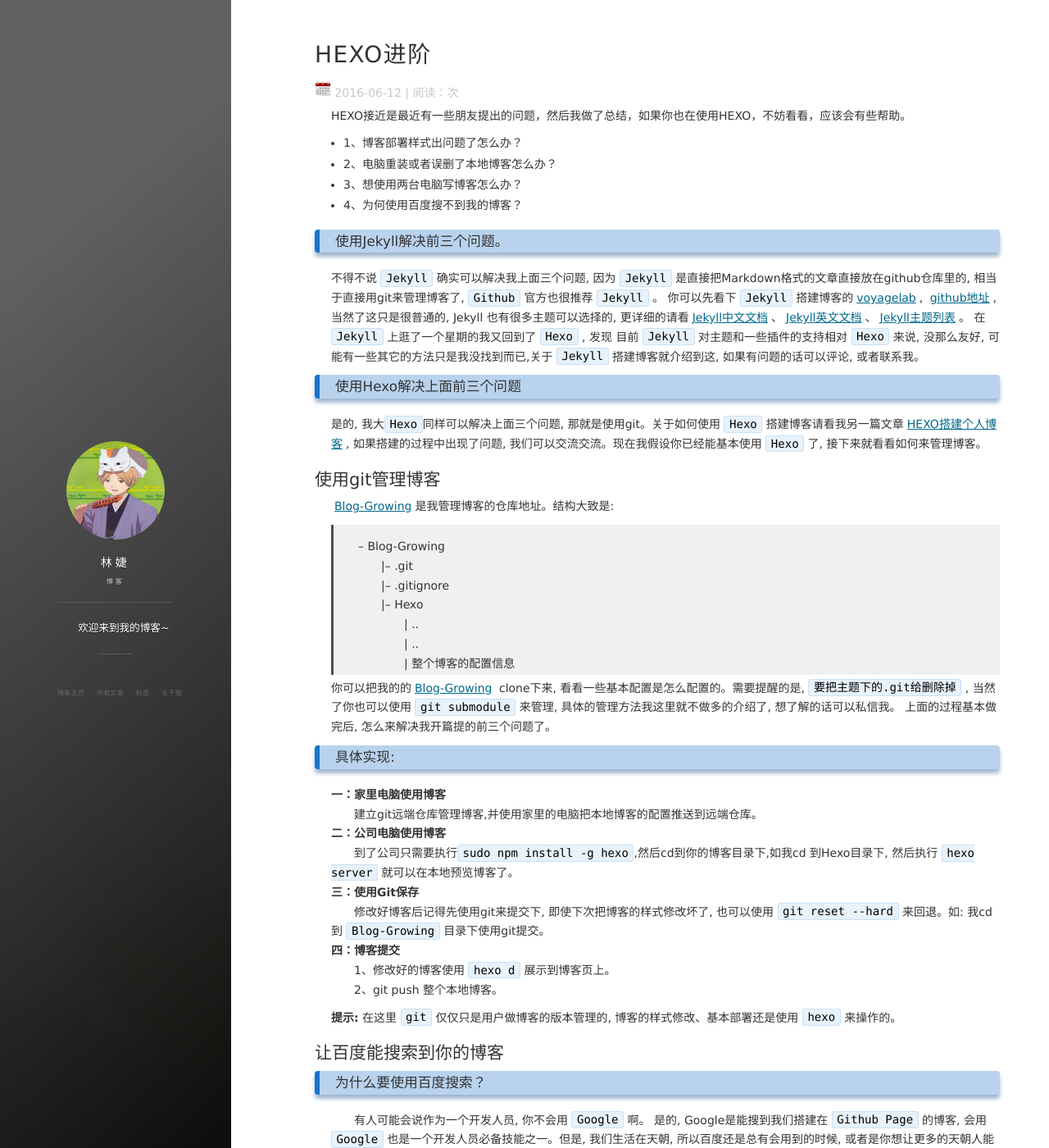
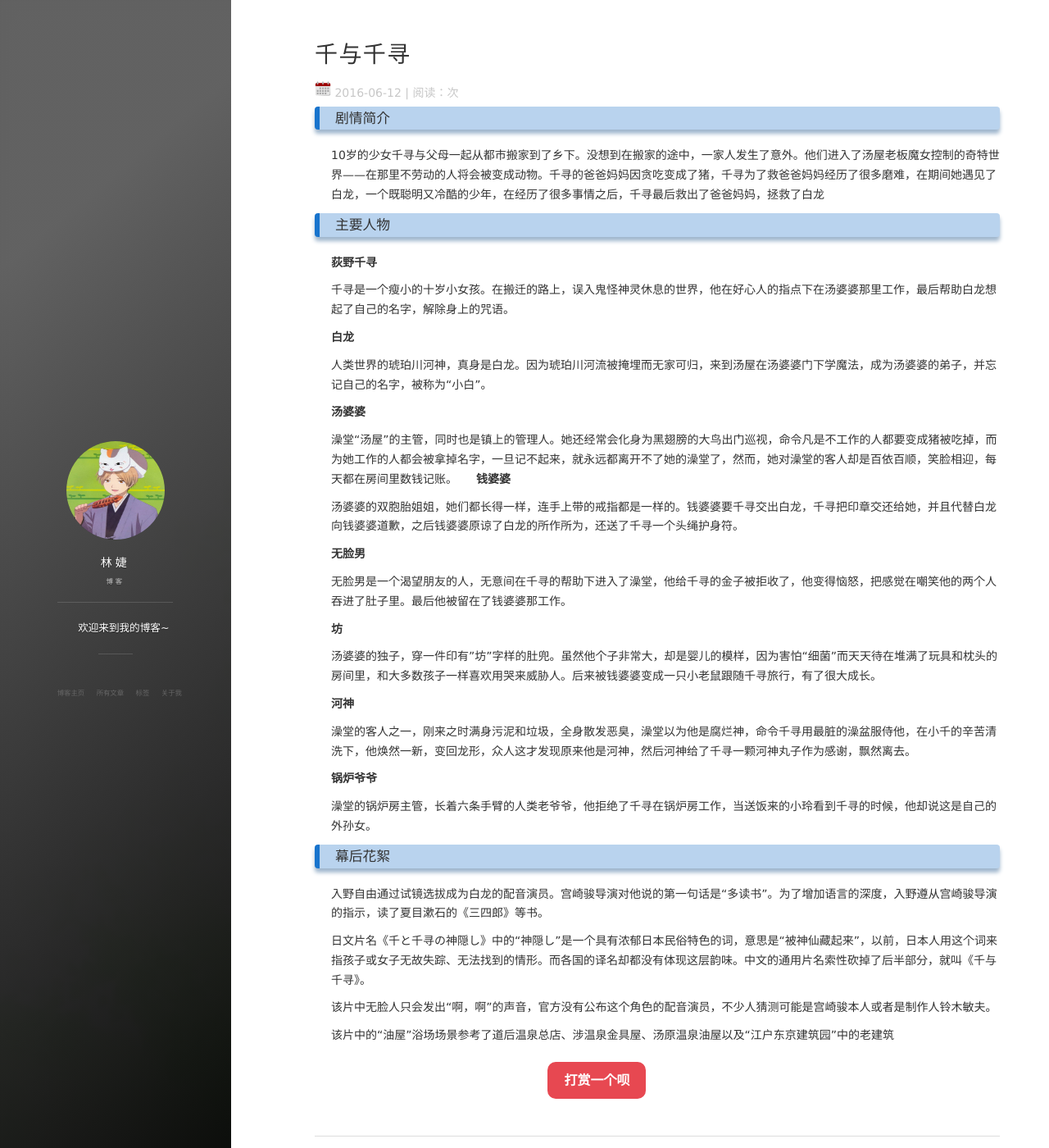
Before and after one commit to ywhlqm/L55J.github.io, a Jekyll site: the page built from _posts/2016-06-12-HEXO_Advanced.md, in a window 1280 px wide and 1400 px high. Shown: the whole window at 82% size. Built offline with Jekyll 4.4.1, drawn with Linux system fonts in a browser that asks for light colours; nearby versions of some CDN libraries; comment, search, counter and statistics services are not loaded; some of the changed text lies outside the part shown.

Commit message:
Update 2016-06-12-HEXO_Advanced.md

```diff
--- a/_posts/2016-06-12-HEXO_Advanced.md
+++ b/_posts/2016-06-12-HEXO_Advanced.md
@@ -1,81 +1,54 @@
 ---
 layout: post
-title: HEXO进阶
-tag: 博客
+title: 千与千寻
+tag: 宫崎骏
 ---
 
-HEXO接近是最近有一些朋友提出的问题，然后我做了总结，如果你也在使用HEXO，不妨看看，应该会有些帮助。
+### 剧情简介
 
-* 1、博客部署样式出问题了怎么办？
-* 2、电脑重装或者误删了本地博客怎么办？
-* 3、想使用两台电脑写博客怎么办？
-* 4、为何使用百度搜不到我的博客？
+10岁的少女千寻与父母一起从都市搬家到了乡下。没想到在搬家的途中，一家人发生了意外。他们进入了汤屋老板魔女控制的奇特世界——在那里不劳动的人将会被变成动物。千寻的爸爸妈妈因贪吃变成了猪，千寻为了救爸爸妈妈经历了很多磨难，在期间她遇见了白龙，一个既聪明又冷酷的少年，在经历了很多事情之后，千寻最后救出了爸爸妈妈，拯救了白龙
+
+### 主要人物
+
+**荻野千寻**
+
+千寻是一个瘦小的十岁小女孩。在搬迁的路上，误入鬼怪神灵休息的世界，他在好心人的指点下在汤婆婆那里工作，最后帮助白龙想起了自己的名字，解除身上的咒语。
+
+**白龙**
+
+人类世界的琥珀川河神，真身是白龙。因为琥珀川河流被掩埋而无家可归，来到汤屋在汤婆婆门下学魔法，成为汤婆婆的弟子，并忘记自己的名字，被称为“小白”。
+
+**汤婆婆**
+
+澡堂“汤屋”的主管，同时也是镇上的管理人。她还经常会化身为黑翅膀的大鸟出门巡视，命令凡是不工作的人都要变成猪被吃掉，而为她工作的人都会被拿掉名字，一旦记不起来，就永远都离开不了她的澡堂了，然而，她对澡堂的客人却是百依百顺，笑脸相迎，每天都在房间里数钱记账。
+
+**钱婆婆**
+
+汤婆婆的双胞胎姐姐，她们都长得一样，连手上带的戒指都是一样的。钱婆婆要千寻交出白龙，千寻把印章交还给她，并且代替白龙向钱婆婆道歉，之后钱婆婆原谅了白龙的所作所为，还送了千寻一个头绳护身符。
+
+**无脸男**
+
+无脸男是一个渴望朋友的人，无意间在千寻的帮助下进入了澡堂，他给千寻的金子被拒收了，他变得恼怒，把感觉在嘲笑他的两个人吞进了肚子里。最后他被留在了钱婆婆那工作。
+
+**坊**
+
+汤婆婆的独子，穿一件印有"坊"字样的肚兜。虽然他个子非常大，却是婴儿的模样，因为害怕“细菌”而天天待在堆满了玩具和枕头的房间里，和大多数孩子一样喜欢用哭来威胁人。后来被钱婆婆变成一只小老鼠跟随千寻旅行，有了很大成长。
+
+**河神**
+
+澡堂的客人之一，刚来之时满身污泥和垃圾，全身散发恶臭，澡堂以为他是腐烂神，命令千寻用最脏的澡盆服侍他，在小千的辛苦清洗下，他焕然一新，变回龙形，众人这才发现原来他是河神，然后河神给了千寻一颗河神丸子作为感谢，飘然离去。
+
+**锅炉爷爷**
+
+澡堂的锅炉房主管，长着六条手臂的人类老爷爷，他拒绝了千寻在锅炉房工作，当送饭来的小玲看到千寻的时候，他却说这是自己的外孙女。
+
+### 幕后花絮
 
 
-### 使用Jekyll解决前三个问题。
-不得不说 `Jekyll` 确实可以解决我上面三个问题, 因为 `Jekyll` 是直接把Markdown格式的文章直接放在github仓库里的, 相当于直接用git来管理博客了, `Github` 官方也很推荐 `Jekyll` 。 你可以先看下 `Jekyll` 搭建博客的[voyagelab](voyagelab.github.io), [github地址](https://github.com/voyagelab/voyagelab.github.io), 当然了这只是很普通的, Jekyll 也有很多主题可以选择的, 更详细的请看[Jekyll中文文档](http://jekyll.bootcss.com/)、[Jekyll英文文档](https://jekyllrb.com/)、[Jekyll主题列表](http://jekyllthemes.org/)。
-在 `Jekyll` 上逛了一个星期的我又回到了 `Hexo` , 发现 目前 `Jekyll` 对主题和一些插件的支持相对 `Hexo` 来说, 没那么友好, 可能有一些其它的方法只是我没找到而已,关于 `Jekyll` 搭建博客就介绍到这, 如果有问题的话可以评论, 或者联系我。
+入野自由通过试镜选拔成为白龙的配音演员。宫崎骏导演对他说的第一句话是“多读书”。为了增加语言的深度，入野遵从宫崎骏导演的指示，读了夏目漱石的《三四郎》等书。
 
-### 使用Hexo解决上面前三个问题
-是的, 我大`Hexo`同样可以解决上面三个问题, 那就是使用git。关于如何使用 `Hexo` 搭建博客请看我另一篇文章[HEXO搭建个人博客](http://www.baixin.io/2015/08/25/HEXO%E6%90%AD%E5%BB%BA%E4%B8%AA%E4%BA%BA%E5%8D%9A%E5%AE%A2/), 如果搭建的过程中出现了问题, 我们可以交流交流。现在我假设你已经能基本使用 `Hexo` 了, 接下来就看看如何来管理博客。
+日文片名《千と千寻の神隠し》中的“神隠し”是一个具有浓郁日本民俗特色的词，意思是“被神仙藏起来”，以前，日本人用这个词来指孩子或女子无故失踪、无法找到的情形。而各国的译名却都没有体现这层韵味。中文的通用片名索性砍掉了后半部分，就叫《千与千寻》。
 
-## 使用git管理博客
-[Blog-Growing](https://github.com/leopardpan/Blog-Growing)是我管理博客的仓库地址。结构大致是:
+该片中无脸人只会发出“啊，啊”的声音，官方没有公布这个角色的配音演员，不少人猜测可能是宫崎骏本人或者是制作人铃木敏夫。
 
-> -- Blog-Growing
-> 　　|-- .git
-> 　　|-- .gitignore
-> 　　|-- Hexo
-> 　　　　|   ..
-> 　　　　|   ..
-> 　　　　|   整个博客的配置信息
-
-你可以把我的的[Blog-Growing](https://github.com/leopardpan/Blog-Growing) clone下来, 看看一些基本配置是怎么配置的。需要提醒的是, `要把主题下的.git给删除掉` , 当然了你也可以使用 `git submodule` 来管理, 具体的管理方法我这里就不做多的介绍了, 想了解的话可以私信我。
-上面的过程基本做完后, 怎么来解决我开篇提的前三个问题了。
-
-### 具体实现:
-**一：家里电脑使用博客**
-　　建立git远端仓库管理博客,并使用家里的电脑把本地博客的配置推送到远端仓库。
-**二：公司电脑使用博客**
-　　到了公司只需要执行`sudo npm install -g hexo`,然后cd到你的博客目录下,如我cd 到Hexo目录下, 然后执行 `hexo server` 就可以在本地预览博客了。
-**三：使用Git保存**
-　　修改好博客后记得先使用git来提交下, 即使下次把博客的样式修改坏了, 也可以使用 `git reset --hard` 来回退。如: 我cd 到 `Blog-Growing` 目录下使用git提交。
-**四：博客提交**
-　　1、修改好的博客使用 `hexo d` 展示到博客页上。
-　　2、git push 整个本地博客。
-
-**提示:** 在这里 `git` 仅仅只是用户做博客的版本管理的, 博客的样式修改、基本部署还是使用 `hexo` 来操作的。
-
-## 让百度能搜索到你的博客
-
-### 为什么要使用百度搜索？
-
-　　有人可能会说作为一个开发人员, 你不会用 `Google` 啊。 是的, Google是能搜到我们搭建在 `Github Page` 的博客, 会用`Google` 也是一个开发人员必备技能之一。但是, 我们生活在天朝, 所以百度还是总有会用到的时候, 或者是你想让更多的天朝人能搜到你。
-
-### 为什么使用百度搜索不到 Github Page 上的博客？
-
-有人联系过 Github Support 部门 , 给出大致的意思就是: 百度爬虫爬得太猛烈，已经对很多 Github 用户造成了问题。所以 Github 将禁止百度爬虫的爬取。
-
-### 如何让百度能搜索你的博客?
-
-　　根据上面说的, 目前发现只是Github Page禁止了百度搜索, 所以让百度能搜索到你的博客还是有一些方法的。例如:
-* 自己搞个VPS,博客部署在VPS上。
-* 博客部署 `Coding.net` 上, `GitCafe`已经合并到 `Coding` 。
-我使用的是第二种方法, 博客部署在 `Coding.net` 上也相对简单些。
-
-#### 在Coding上部署你的博客。
-
-　　Coding同样支持Hexo、Jekyll等博客的部署, Coding 跟Github还是挺像的,而且是中文。 同样的在Coding里面建一个项目,项目名字跟你的用户名一样,这里我就不啰嗦了, 说几个需要注意的地方:
-**注意一:**
-　　在`Coding Page` 上部署博客,需要把博客推送到`coding-pages ` 分支上, 分支名字是固定的。
-**注意二:**
-　　`Coding Page` 不支持自定义CNAME, 你需要点击到Page模块,然后添加一个域名来绑定。
-
-更详细的请看[Coding Pages 官网介绍](https://coding.net/help/doc/pages/index.html).
-
-参考文章:
-[解决 Github Pages 禁止百度爬虫的方法与可行性分析](http://jerryzou.com/posts/feasibility-of-allowing-baiduSpider-for-Github-Pages/)
-
-<br>
-
-转载请注明：[潘柏信的博客](http://baixin) » [点击阅读原文](http://baixin.io/2016/06/HEXO_Advanced/)
+该片中的“油屋”浴场场景参考了道后温泉总店、涉温泉金具屋、汤原温泉油屋以及“江户东京建筑园”中的老建筑
```
